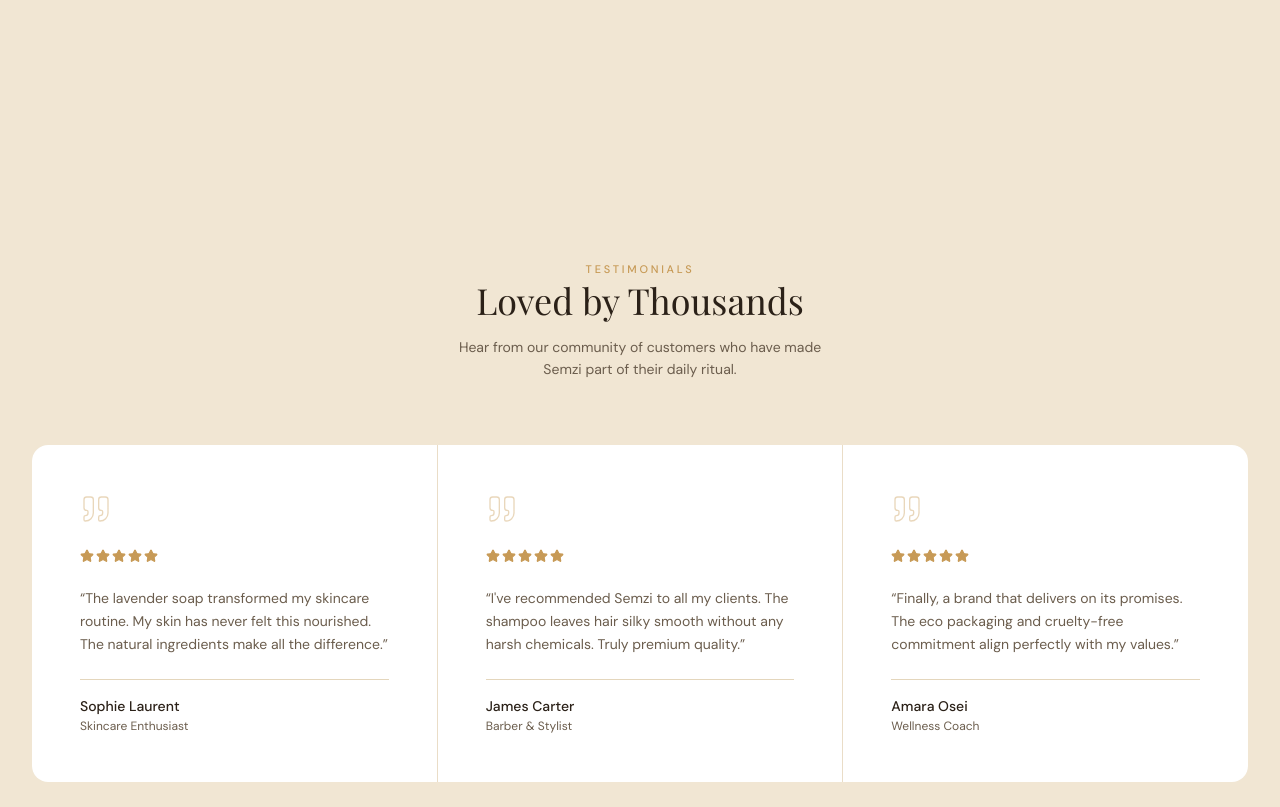
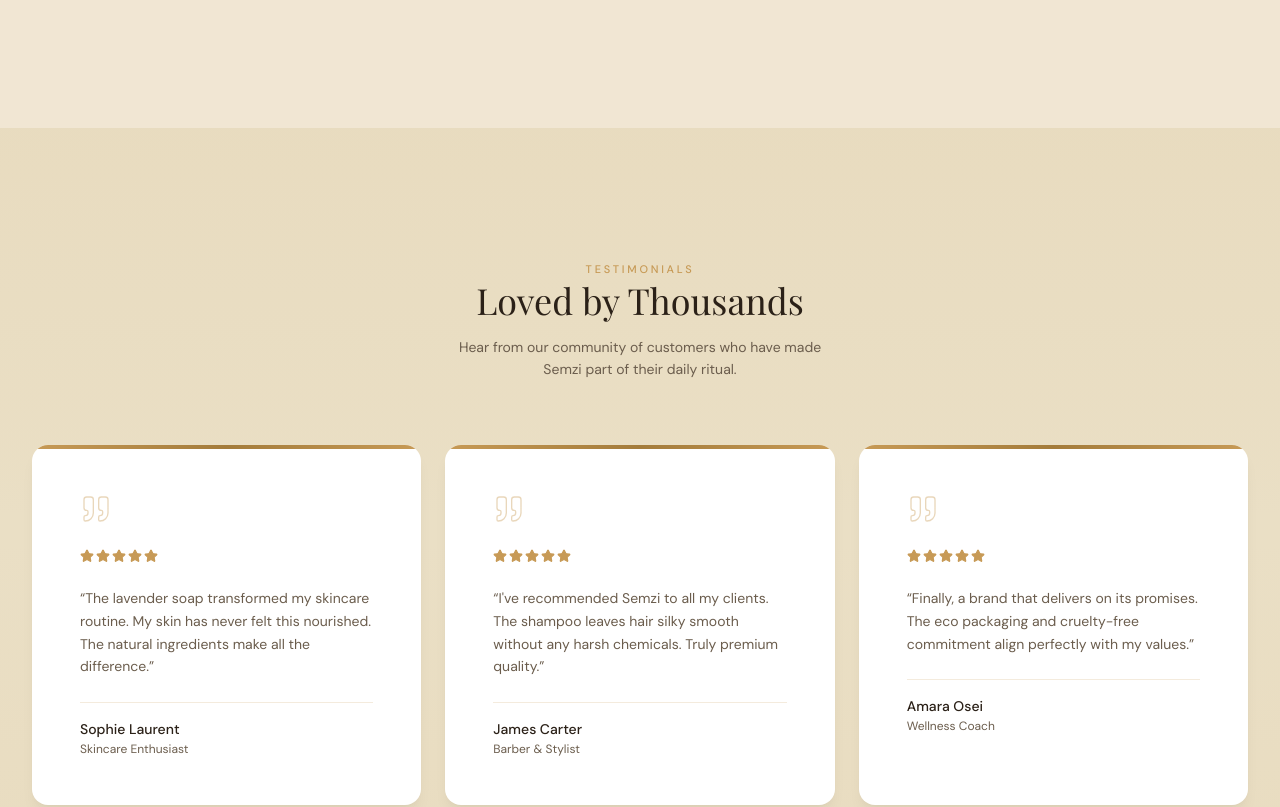
Before and after one commit to HusbanTech12/Semzi.pk, a Next.js app: page / in a window 1280 px wide. Shown: the part 3345-4152 px from the top of the page. Built offline with nearby package versions, Linux system fonts and the light colour scheme; no server answers; the database is empty; a web font is replaced by a local one.

Commit message:
feat: add golden accent styling to Testimonials section

```diff
--- a/src/components/Testimonials.tsx
+++ b/src/components/Testimonials.tsx
@@ -30,8 +30,9 @@
 
 export default function Testimonials() {
   return (
-    <section className="py-24 lg:py-32 bg-surface-muted overflow-hidden">
-      <div className="max-w-7xl mx-auto px-6 lg:px-8">
+    <section className="py-24 lg:py-32 bg-accent-subtle overflow-hidden relative">
+      <div className="absolute inset-0 bg-gradient-to-b from-accent/5 via-transparent to-accent/5" />
+      <div className="max-w-7xl mx-auto px-6 lg:px-8 relative z-10">
         <div className="text-center mb-16 space-y-4">
           <Reveal>
             <span className="text-[11px] tracking-[0.25em] uppercase text-accent font-medium">
@@ -54,7 +55,7 @@
           initial="initial"
           whileInView="animate"
           viewport={{ once: true, margin: "-60px" }}
-          className="grid md:grid-cols-3 gap-px bg-border/50 rounded-2xl overflow-hidden"
+          className="grid md:grid-cols-3 gap-6"
         >
           {testimonials.map((testimonial, idx) => (
             <motion.div
@@ -63,9 +64,11 @@
               whileInView={{ opacity: 1, y: 0 }}
               viewport={{ once: true }}
               transition={{ duration: 0.5, delay: idx * 0.1, ease: [0.22, 1, 0.36, 1] }}
-              className="bg-surface p-10 lg:p-12 space-y-6"
+              className="bg-surface p-10 lg:p-12 space-y-6 rounded-2xl shadow-lg shadow-foreground/5 relative overflow-hidden group hover:shadow-xl hover:shadow-accent/10 transition-shadow duration-300"
             >
-              <Quote className="w-8 h-8 text-accent/40" strokeWidth={1} />
+              <div className="absolute top-0 left-0 right-0 h-1 bg-gradient-to-r from-accent via-accent-strong to-accent" />
+
+              <Quote className="w-8 h-8 text-accent/40 group-hover:text-accent/60 transition-colors duration-300" strokeWidth={1} />
 
               <div className="flex gap-0.5">
                 {Array.from({ length: testimonial.rating }).map((_, i) => (
@@ -80,7 +83,7 @@
                 &ldquo;{testimonial.content}&rdquo;
               </p>
 
-              <div className="pt-4 border-t border-border">
+              <div className="pt-4 border-t border-accent/20">
                 <p className="text-sm font-medium text-foreground">{testimonial.name}</p>
                 <p className="text-xs text-foreground-muted mt-0.5">
                   {testimonial.role}
```
